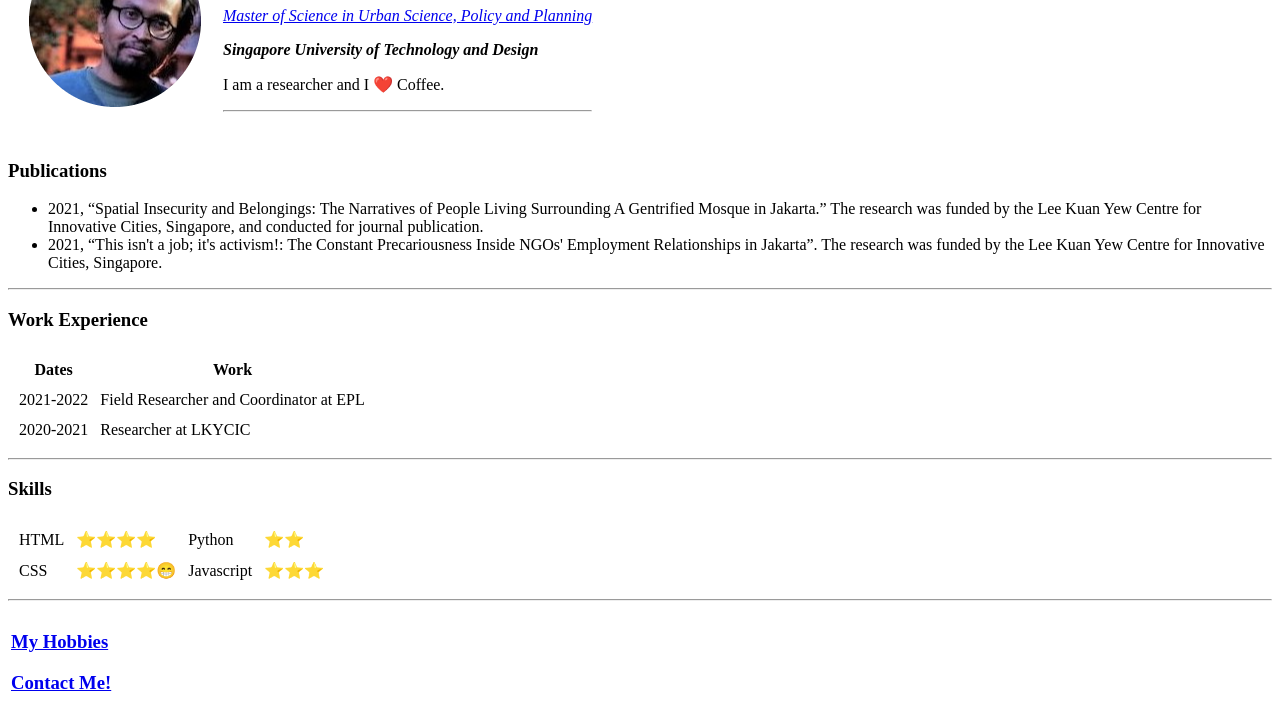
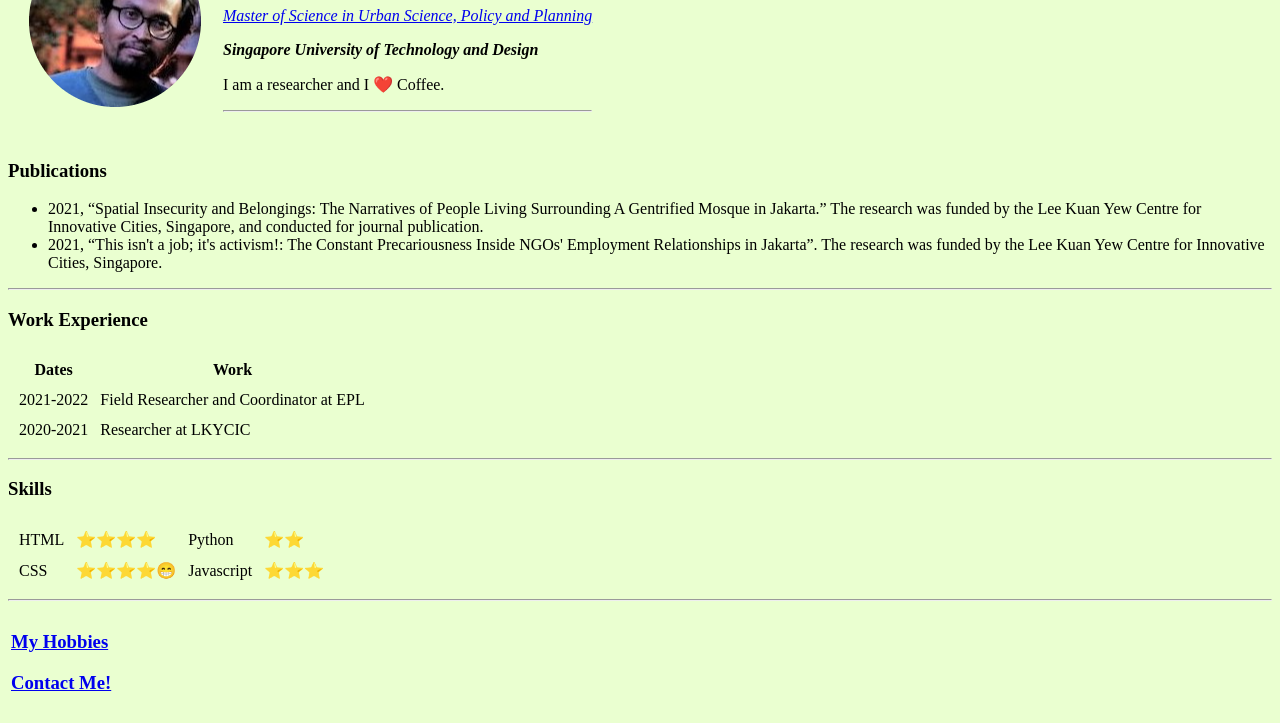
Before and after one commit to ancga/cv, a plain HTML site: page new_index.html in a window 1280 px wide. Shown: the part 102-825 px from the top of the page. Drawn offline with Linux system fonts and the light colour scheme.

Commit message:
Add initial CV website

```diff
--- a/new_index.html
+++ b/new_index.html
@@ -4,7 +4,7 @@
     <meta charset="UTF-8">
     <title>Angga's Personal Website</title>
   </head>
-  <body>
+  <body style="background-color: #EAFFD0;">
     <table cellspacing="20">
       <tr>
         <td><img src="images/angga.png" alt="Angga's Personal Website"></td>
```
